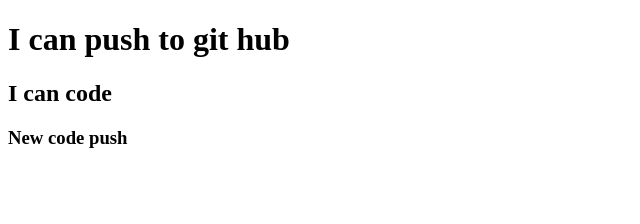
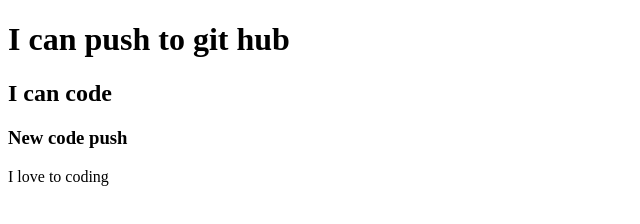
Before and after one commit to gobindacb/My-second-repo, a plain HTML site: page Index.htm in a window 1280 px wide. Shown: the whole page, without its empty margins (0-640 px from the left). Drawn offline with Linux system fonts and the light colour scheme.

```diff
--- a/Index.htm
+++ b/Index.htm
@@ -10,5 +10,6 @@
    <h1>I can push to git hub</h1>
    <h2>I can code</h2>
    <h3>New code push</h3>
+   <p>I love to coding</p>
 </body>
 </html>
--- /dev/null
+++ b/Style.css
@@ -0,0 +1,3 @@
+p{
+    color: brown;
+}
```
